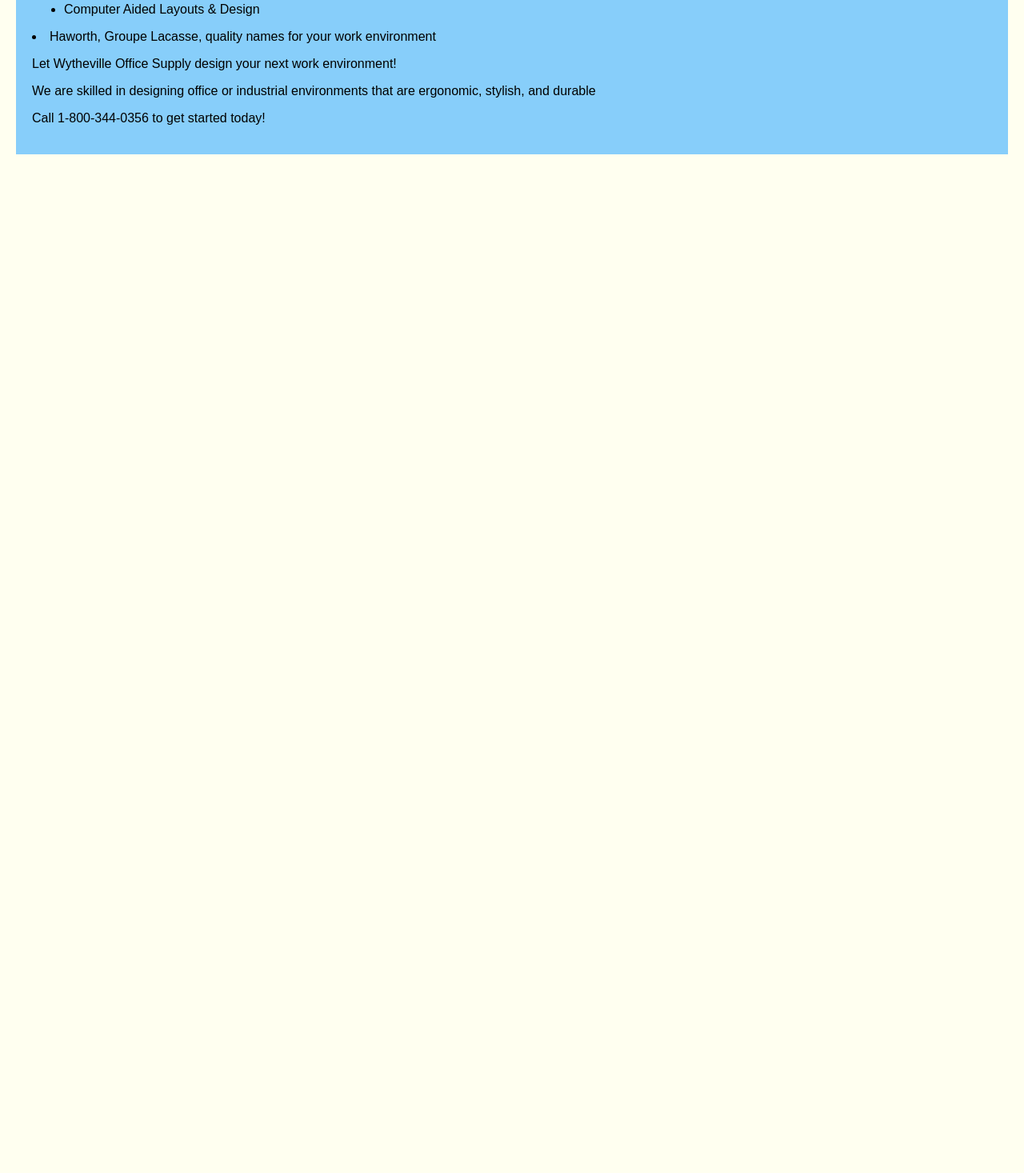
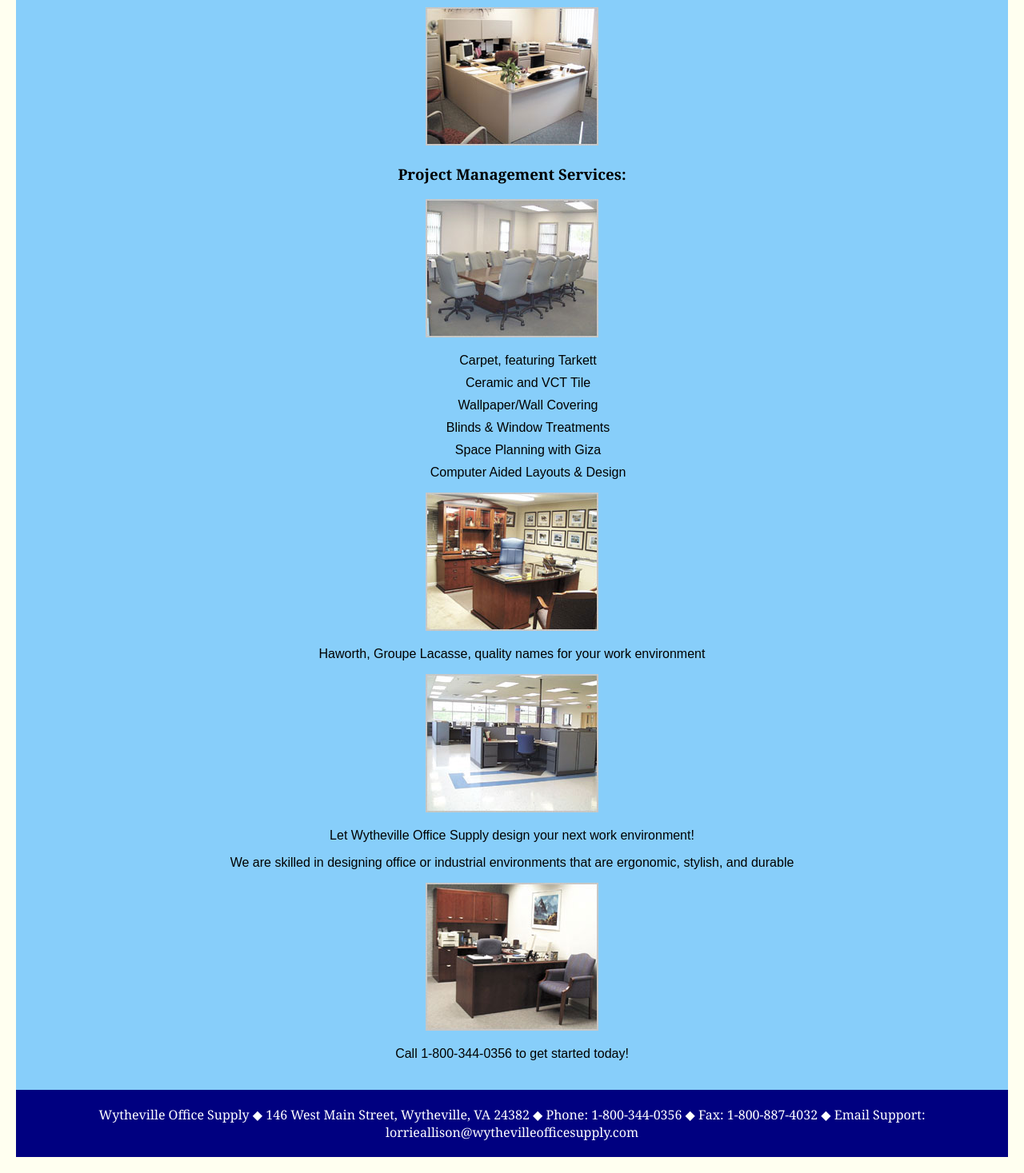
Before and after one commit to superbonbonman/c-shelton-lap-project, a React app: page /#/office-design in a window 1280 px wide. Shown: the part 693-2160 px from the top of the page at 80% size. Before the commit the page ends 906 px from the top, so only its background shows below. Built offline with nearby package versions, Linux system fonts and the light colour scheme.

Commit message:
Project Pt 4 Peer Review Updates

```diff
--- a/src/index.css
+++ b/src/index.css
@@ -6,6 +6,14 @@
 
 h1, h2, h3 {
   font-family: Cambria, Cochin, Georgia, Times, 'Times New Roman', serif;
+}
+
+footer {
+  background-color: navy;
+  text-align: center;
+  padding: 20px;
+  font-family: Cambria, Cochin, Georgia, Times, 'Times New Roman', serif;
+  color: #FFF;
 }
 
 p, ul, li {
@@ -34,11 +42,16 @@
 .content {
   background-color: lightskyblue;
   padding: 20px;
+  text-align: center;
 }
 
 .content h2 {
   padding: 0;
   margin: 0;
+}
+
+.content li {
+  list-style-type: none;
 }
 
 .content li {
--- a/src/pages/Main.js
+++ b/src/pages/Main.js
@@ -27,6 +27,13 @@
                             <Route path="/office-design" element={<OfficeDesign />}/>
                         </Routes>
                     </div>
+                    <footer>
+                        Wytheville Office Supply &#9670;
+                        146 West Main Street, Wytheville, VA 24382 &#9670;
+                        Phone: 1-800-344-0356 &#9670;
+                        Fax: 1-800-887-4032 &#9670;
+                        Email Support: lorrieallison@wythevilleofficesupply.com
+                    </footer>
                 </div>
             </HashRouter>
         );
--- a/src/pages/OfficeDesign.js
+++ b/src/pages/OfficeDesign.js
@@ -1,4 +1,10 @@
 import React, { Component } from "react";
+import office1 from '../images/officedesign1.jpg';
+import office2 from '../images/officedesign2.jpg';
+import office3 from '../images/officedesign3.jpg';
+import office4 from '../images/officedesign4.jpg';
+import office5 from '../images/officedesign5.jpg';
+import office6 from '../images/officedesign6.jpg';
 
 class OfficeDesign extends Component {
     render() {
@@ -9,6 +15,7 @@
                 <p>Wytheville Office Supply provides Office Furnishings and Design services to help you get
                 your workspace looking and feeling like a better place to work. </p>
                 <h3>Executive Office Furnishings:</h3>
+                <img src={office1} alt="office" />
                 <ul>
                     <li>Desks and Seating</li>
                     <li>Tables</li>
@@ -16,7 +23,9 @@
                     <li>Metal Desks</li>
                     <li>Panel Systems</li>
                 </ul>
+                <img src={office2} alt="office" />
                 <h3>Project Management Services:</h3>
+                <img src={office3} alt="office" />
                 <ul>
                     <li>Carpet, featuring Tarkett</li>
                     <li>Ceramic and VCT Tile</li>
@@ -25,10 +34,13 @@
                     <li>Space Planning with Giza</li>
                     <li>Computer Aided Layouts & Design</li>
                 </ul>
-                <li>Haworth, Groupe Lacasse, quality names for your work environment</li>
+                <img src={office4} alt="office" />
+                <p>Haworth, Groupe Lacasse, quality names for your work environment</p>
+                <img src={office5} alt="office" />
                 <p>Let Wytheville Office Supply design your next work environment!</p>
                 <p>We are skilled in designing office or industrial environments that are
                 ergonomic, stylish, and durable</p>
+                <img src={office6} alt="office" />
                 <p>Call 1-800-344-0356 to get started today!</p>
             </div>
         );
```
Also changed, not shown: src/images/officedesign1.jpg (added), src/images/officedesign2.jpg (added), src/images/officedesign3.jpg (added), src/images/officedesign4.jpg (added), src/images/officedesign5.jpg (added), src/images/officedesign6.jpg (added).
